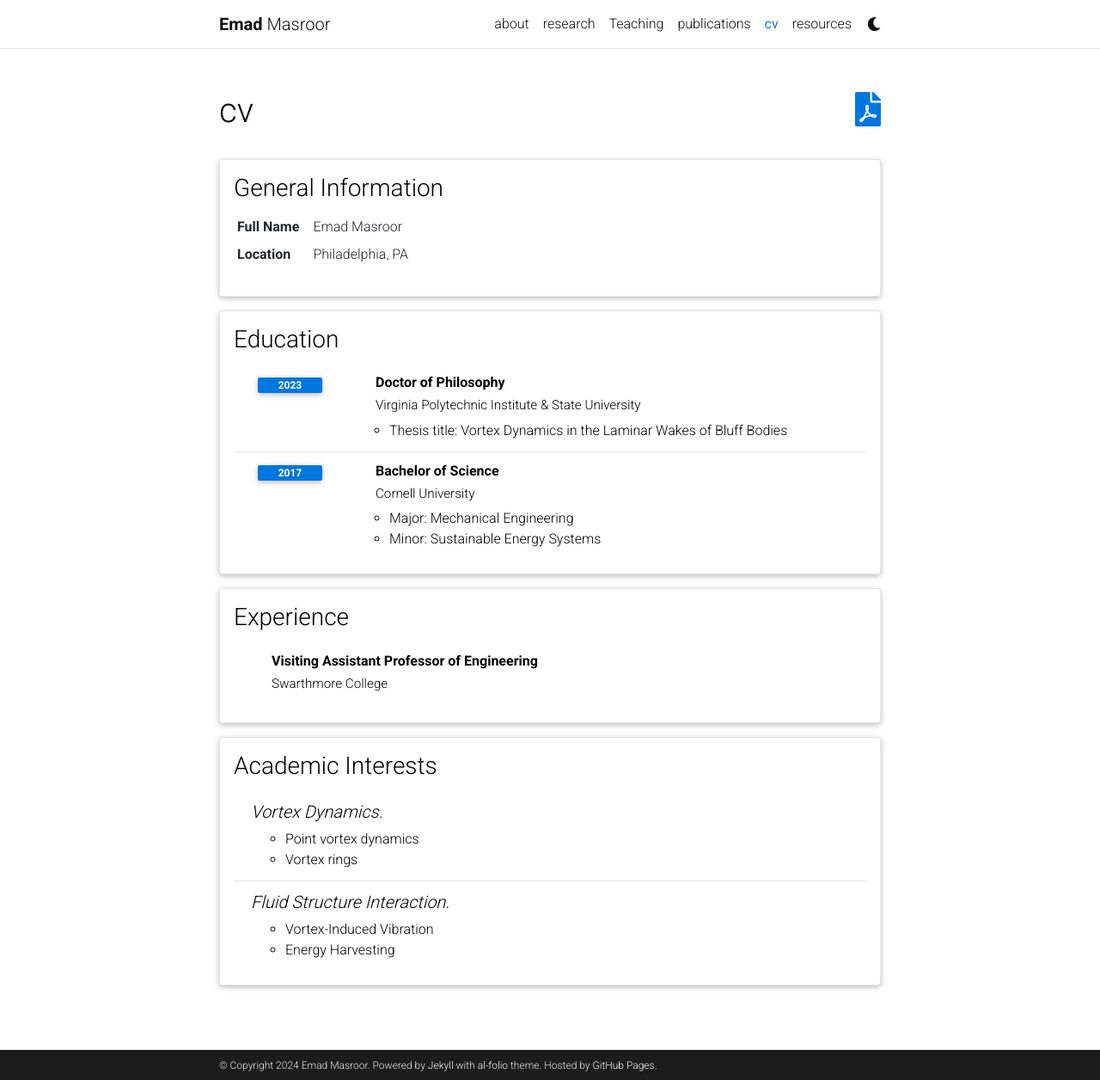
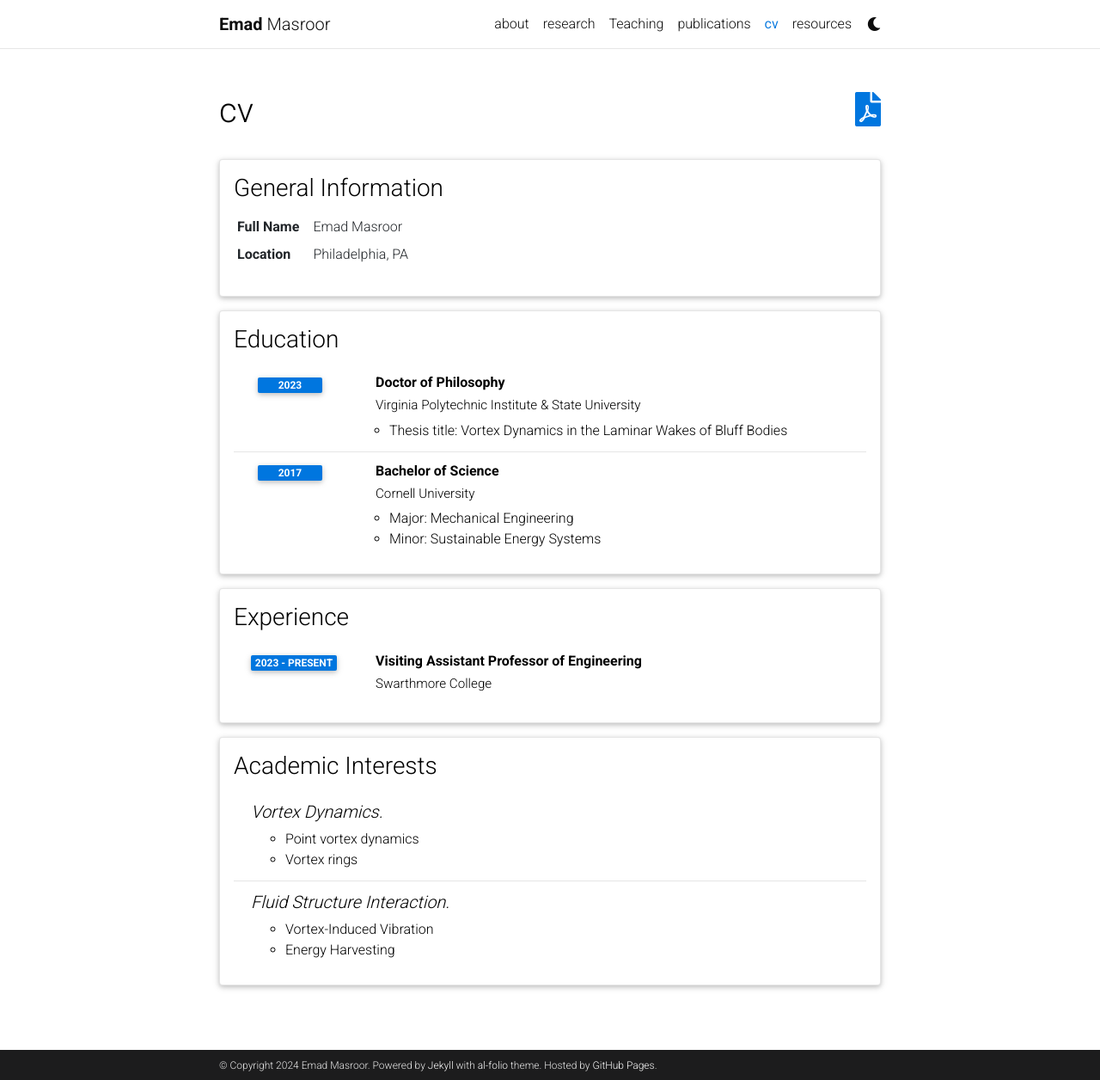
Before and after one commit to Emadmasroor/emadmasroor.github.io, a Jekyll site: the page built from _pages/cv.md, in a window 1280 px wide and 1256 px high. Shown: the whole window at 86% size. Built offline with Jekyll 4.4.1, drawn with Linux system fonts in a browser that asks for light colours; comment, search, counter and statistics services are not loaded; a style sheet for code colours, icons or effects is not loaded.

Commit message:
Update cv.yml

```diff
--- a/_data/cv.yml
+++ b/_data/cv.yml
@@ -26,6 +26,7 @@
   contents:
     - title: Visiting Assistant Professor of Engineering
       institution: Swarthmore College
+      year: 2023 - present
 
 - title: Academic Interests
   type: nested_list
```
